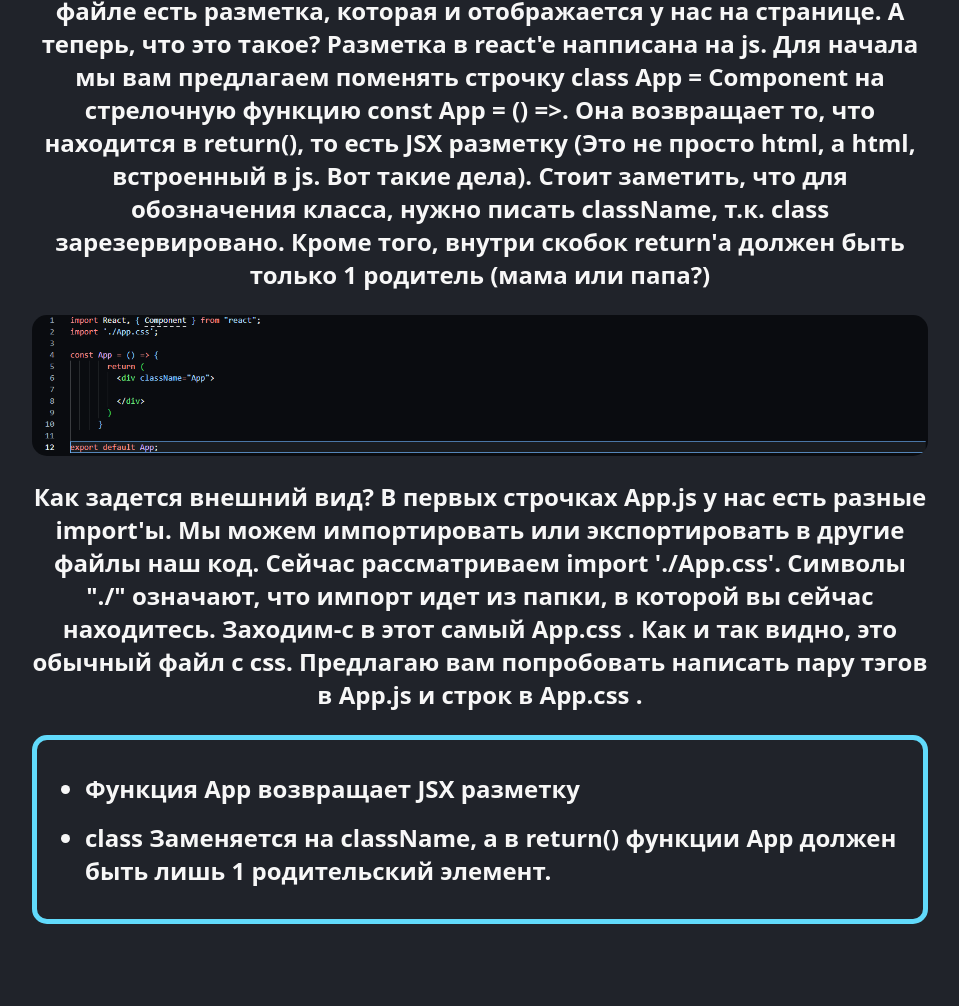
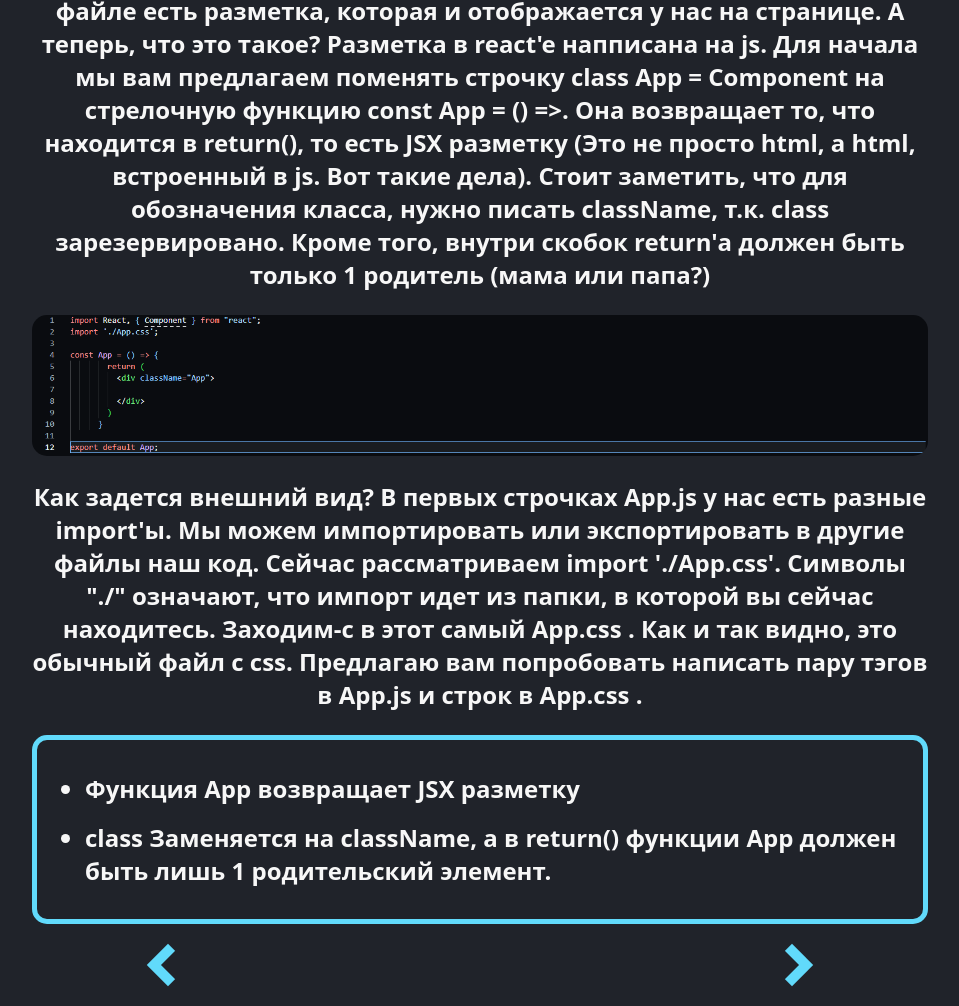
Before and after one commit to karfogent/react-documentation, a plain HTML site: page html/IndexAppJsx.html in a window 1280 px wide. Shown: the part 369-1375 px from the top of the page, without its empty margins (160-1119 px from the left). Before the commit the page ends 1293 px from the top, so only its background shows below. Drawn offline with Linux system fonts and the light colour scheme.

Commit message:
Required

```diff
--- a/css/index.css
+++ b/css/index.css
@@ -55,6 +55,37 @@ header .react-text {
   font-size: 5.5rem;
   text-align: center;
   font-weight: bolder;
+}
+
+footer{
+    margin: 1rem;
+}
+
+footer div{
+    display: flex;
+    justify-content: space-around;
+}
+
+footer div a {
+    margin: 10px;
+    padding: 10px;
+    text-decoration: none;
+    border-top: 10px solid;
+    border-right: 10px solid;
+    border-color: rgba(97, 218, 251, 1);;
+    color: white;
+    font-size: 2rem;
+    font-family: -apple-system, BlinkMacSystemFont, 'Segoe UI', Roboto, Oxygen, Ubuntu, Cantarell, 'Open Sans', 'Helvetica Neue', sans-serif;
+    text-align: center;
+    font-weight: 500;
+}
+
+#rightArrow {
+    transform: rotate(45deg);
+}
+
+#leftArrow {
+    transform: rotate(-135deg);
 }
 
 @-webkit-keyframes tramsformrotate {
--- a/html/IndexAppJsx.html
+++ b/html/IndexAppJsx.html
@@ -42,5 +42,11 @@
     </div>
 </div>
 </body>
+<footer>
+    <div>
+        <a id="leftArrow" href="installNodeJS.html"></a>
+        <a id="rightArrow" href="component.html"></a>
+    </div>
+</footer>
 
 </html>
```
Also changed, not shown: html/NodeJS.html (+6 -0 lines), html/component.html (+6 -0 lines), html/installNodeJS.html (+6 -0 lines).
